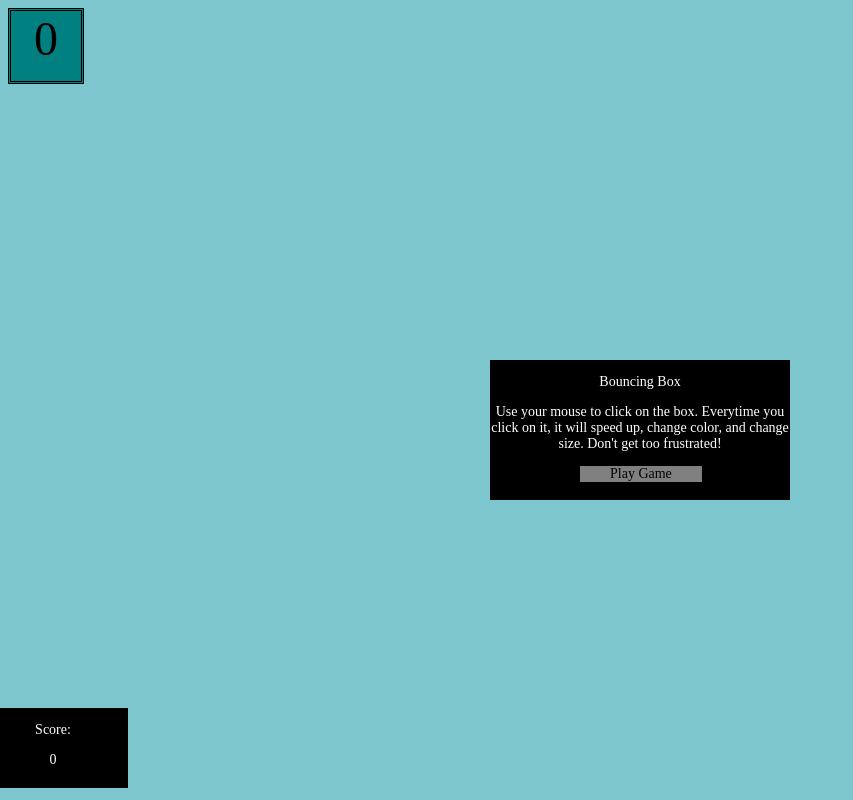
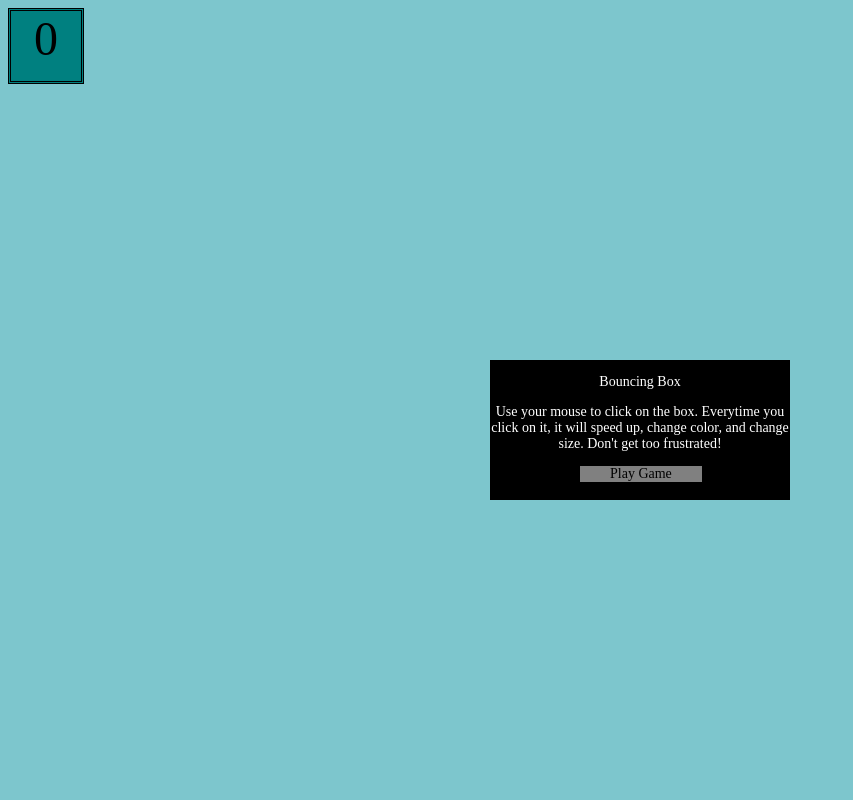
Before and after one commit to MZengel21/MZengel21.github.io, a plain HTML site: page projects/bouncing-box/index.html in a window 1280 px wide. Shown: the whole page, without its empty margins (0-853 px from the left). Drawn offline with Linux system fonts and the light colour scheme.

Commit message:
A basic website

```diff
--- a/projects/bouncing-box/index.html
+++ b/projects/bouncing-box/index.html
@@ -50,21 +50,6 @@
 			padding-right: 30px;
 			padding-left: 30px;
 		}
-		.pointsbox {
-			background-color: black;
-			font-size: 14px;
-			position: absolute;
-			color: white;
-			text-align: center;
-			width:150px;
-    		height:80px;
-    		top:93.5%;
-    		left: 10%;
-    		margin-top:-40px;
-		    margin-left:-150px;
-		    display: table;
-
-		}
 	</style>
 
 </head>
@@ -76,7 +61,6 @@
 		<p>Use your mouse to click on the box. Everytime you click on it, it will speed up, change color, and change size. Don't get too frustrated!</p>
 		<div class="button">Play Game</div>
 		</div>
-		<div class="pointsbox"><p>Score:<div class="yourPoints">?</div></p></div>
 	<!-- BEGIN JAVASCRIPT -->
 	<script>
 		(function(){
@@ -94,7 +78,6 @@
 			var handleBoxClick;
 			var boardHeight;
 			var points;
-			var worldHighScore;
 
 			function getRandomInt(min, max) {
 				return Math.floor(Math.random() * (max - min + 1)) + min;
```
